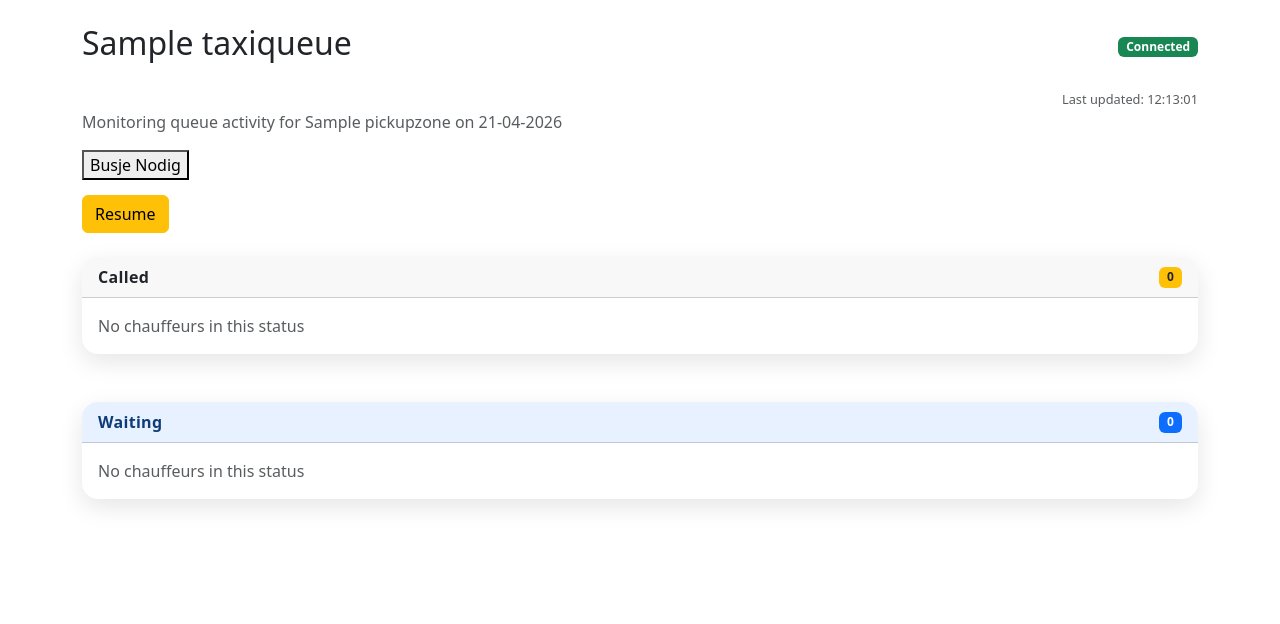
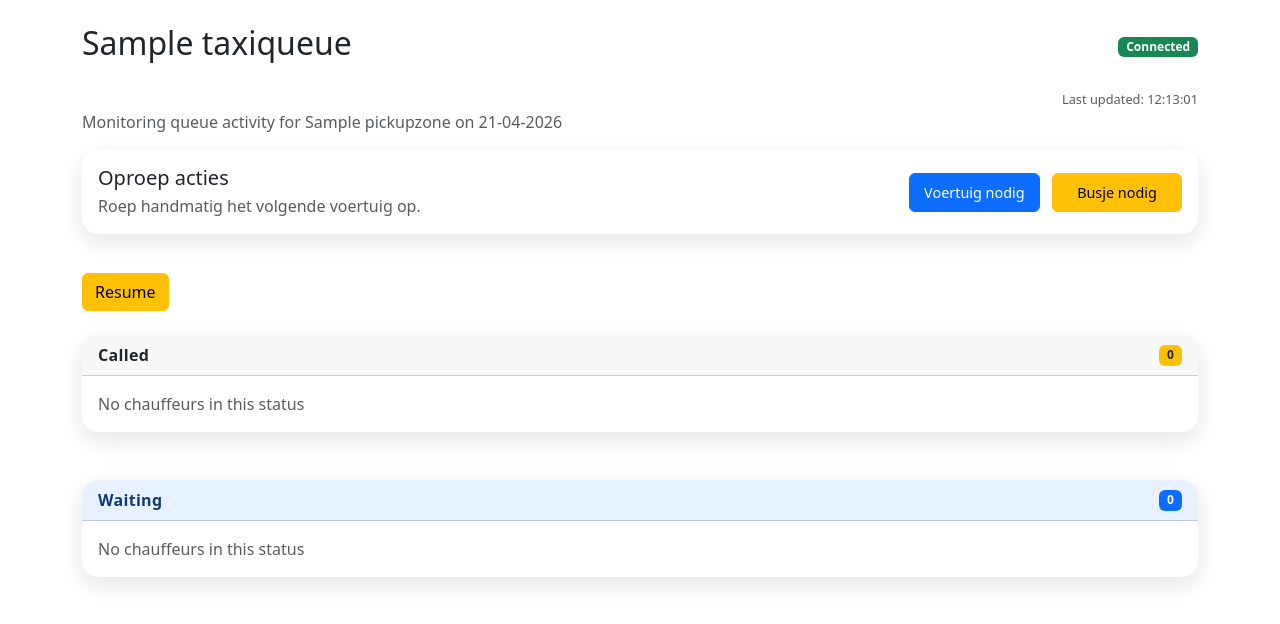
Before and after one commit to SineNomine998/taxibuffer, a Django app: page /control/queue/1/ in a window 1280 px wide. Shown: the part 56-680 px from the top of the page. Run offline with Django 5.2, Linux system fonts and the light colour scheme; a user stored in the database is signed in; tables that the repository leaves empty hold one stand-in row (values such as "Sample post"); data that the repository does not hold is empty.

Commit message:
Add manual vehicle calling buttons + adjust styles

```diff
--- a/control_panel/templates/control_panel/queue_monitor.html
+++ b/control_panel/templates/control_panel/queue_monitor.html
@@ -115,6 +115,33 @@
             font-weight: 700;
             color: #343a40;
         }
+
+        .operator-actions {
+            border: none;
+            border-radius: 16px;
+            box-shadow: 0 8px 24px rgba(0, 0, 0, 0.10);
+        }
+
+        .operator-action-buttons {
+            display: flex;
+            gap: 0.75rem;
+            flex-wrap: wrap;
+            justify-content: flex-end;
+        }
+
+        .operator-action-btn {
+            min-width: 110px;
+            padding: 0.4rem 0.75rem;
+            font-size: 0.85rem;
+        }
+
+        @media (min-width: 768px) {
+            .operator-action-btn {
+                min-width: 130px;
+                padding: 0.5rem 0.9rem;
+                font-size: 0.9rem;
+            }
+        }
     </style>
 </head>
 
@@ -155,25 +182,36 @@
             <span id="todayDate">{{ today_date }}</span>
         </p>
 
-        <button id="bypassBusjeBtn" data-queue-id="{{ queue.id }}">Busje Nodig</button>
-        <script>
-            document.getElementById('bypassBusjeBtn').addEventListener('click', function () {
-                const queueId = this.getAttribute('data-queue-id');
-                fetch(`/control/queue/${queueId}/busje/`, {
-                    method: "POST",
-                    headers: {
-                        'X-CSRFToken': '{{ csrf_token }}'
-                    }
-                }).then(r => r.json())
-                    .then(data => {
-                        if (data.success) {
-                            alert(data.message);
-                        } else {
-                            alert("Error: " + data.error);
-                        }
-                    });
-            });
-        </script>
+        <div class="operator-actions card mb-4">
+            <div class="card-body">
+                <div class="d-flex flex-column flex-md-row justify-content-between align-items-md-center gap-3">
+                    <div>
+                        <h5 class="mb-1">Oproep acties</h5>
+                        <p class="text-muted mb-0">Roep handmatig het volgende voertuig op.</p>
+                    </div>
+
+                    <div class="operator-action-buttons">
+                        <button
+                            type="button"
+                            id="callVehicleBtn"
+                            class="btn btn-primary operator-action-btn"
+                            data-queue-id="{{ queue.id }}"
+                        >
+                            Voertuig nodig
+                        </button>
+
+                        <button
+                            type="button"
+                            id="bypassBusjeBtn"
+                            class="btn btn-warning operator-action-btn"
+                            data-queue-id="{{ queue.id }}"
+                        >
+                            Busje nodig
+                        </button>
+                    </div>
+                </div>
+            </div>
+        </div>
 
         <form id="pauseForm{{ queue.id }}" class="pause-form" method="post" onsubmit="return false;">
             {% csrf_token %}
@@ -190,6 +228,67 @@
                 const v = document.cookie.match('(^|;)\\s*' + name + '\\s*=\\s*([^;]+)');
                 return v ? v.pop() : '';
             }
+
+            async function callQueueAction(queueId, actionUrl, buttonElement, loadingText) {
+                const originalText = buttonElement.textContent;
+                buttonElement.disabled = true;
+                buttonElement.textContent = loadingText;
+
+                try {
+                    const response = await fetch(actionUrl, {
+                        method: "POST",
+                        headers: {
+                            "X-CSRFToken": getCookie("csrftoken"),
+                            "Content-Type": "application/x-www-form-urlencoded; charset=UTF-8"
+                        }
+                    });
+
+                    const data = await response.json();
+
+                    if (data.success) {
+                        alert(data.message || "Actie uitgevoerd.");
+                    } else {
+                        alert("Error: " + (data.error || "Onbekende fout."));
+                    }
+                } catch (err) {
+                    console.error("Queue action error:", err);
+                    alert("Kon de actie niet uitvoeren.");
+                } finally {
+                    buttonElement.disabled = false;
+                    buttonElement.textContent = originalText;
+                }
+            }
+
+            document.addEventListener("DOMContentLoaded", function () {
+                const callVehicleBtn = document.getElementById("callVehicleBtn");
+                const bypassBusjeBtn = document.getElementById("bypassBusjeBtn");
+
+                if (callVehicleBtn) {
+                    callVehicleBtn.addEventListener("click", function () {
+                        const queueId = this.dataset.queueId;
+
+                        callQueueAction(
+                            queueId,
+                            `/control/queue/${queueId}/voertuig/`,
+                            this,
+                            "Oproepen..."
+                        );
+                    });
+                }
+
+                if (bypassBusjeBtn) {
+                    bypassBusjeBtn.addEventListener("click", function () {
+                        const queueId = this.dataset.queueId;
+
+                        callQueueAction(
+                            queueId,
+                            `/control/queue/${queueId}/busje/`,
+                            this,
+                            "Busje oproepen..."
+                        );
+                    });
+                }
+            });
 
             async function togglePause(queueId) {
                 const btn = document.getElementById('pauseBtn' + queueId);
--- a/control_panel/urls.py
+++ b/control_panel/urls.py
@@ -10,6 +10,7 @@ urlpatterns = [
     path("queue/<int:queue_id>/", views.QueueMonitorView.as_view(), name="queue_monitor"),
     path("api/queue/<int:queue_id>/status/", views.QueueStatusAPIView.as_view(), name="queue_status_api"),
     path("queue/<int:queue_id>/busje/", views.BypassBusjeView.as_view(), name="busje_management"),
+    path("queue/<int:queue_id>/voertuig/", views.BypassVehicleView.as_view(), name="vehicle_management"),
     path("queue/<int:queue_id>/toggle-pause/", views.PauseQueueView.as_view(), name="toggle_queue_pause"),
     path("queue/<int:queue_id>/toggle-activation/", views.ToggleQueueActivationView.as_view(), name="toggle_queue_activation"),
 ]
--- a/control_panel/views.py
+++ b/control_panel/views.py
@@ -9,6 +9,7 @@ from django.contrib.auth.decorators import user_passes_test
 from django.utils.decorators import method_decorator
 from django.contrib.auth.mixins import LoginRequiredMixin
 from accounts.models import ChauffeurVehicle, Officer, User
+from control_panel.services import send_notification_to_vehicle
 from queueing.models import QueueNotification, TaxiQueue, QueueEntry, PushSubscription
 from queueing.push_views import send_web_push
 from django.db.models import Subquery, OuterRef, IntegerField, Count, Q, Case, When, F, Value, CharField, DateTimeField
@@ -394,52 +395,31 @@ class BypassBusjeView(View):
                 .first()
             )
 
-            if busje_entry:
-                busje_entry.notify()
-                try:
-                    try:
-                        subs = PushSubscription.objects.filter(
-                            chauffeur=busje_entry.chauffeur
-                        )
-
-                        if subs.exists():
-                            payload = {
-                                "title": "U bent aan de beurt",
-                                "body": f"Ga naar ophaalzone: {busje_entry.queue.pickup_zone.name}",
-                                "url": f"/queueing/queue/{busje_entry.uuid}/",
-                                "tag": f"queue-{busje_entry.queue.id}",
-                                "vibrate": [300, 100, 300],
-                                "data": {
-                                    "url": f"/queueing/queue/{busje_entry.uuid}/",
-                                },
-                            }
-
-                            for s in subs:
-                                send_web_push(s.subscription_info, payload)
-                                plate = busje_entry.license_plate or "unknown"
-                                logger.info(
-                                    f"Push notification sent to {plate}"
-                                )
-                        else:
-                            plate = busje_entry.license_plate or "unknown"
-                            logger.warning(
-                                f"No push subscriptions found for chauffeur {plate}"
-                            )
-
-                    except ProgrammingError:
-                        logger.warning("PushSubscription table does not exist yet")
-
-                except Exception as push_exc:
-                    logger.exception(
-                        f"Failed to send web-push for busje_entry {busje_entry.id}: {push_exc}"
-                    )
-
-                return JsonResponse(
-                    {"success": True, "message": "Busje chauffeur notified!"}
-                )
-            else:
-                return JsonResponse(
-                    {"success": False, "error": "No busje chauffeur found in queue."}
-                )
+            result = send_notification_to_vehicle(busje_entry, True)
+            return JsonResponse(result)
         except Exception as e:
             return JsonResponse({"success": False, "error": str(e)}, status=400)
+
+
+@method_decorator(user_passes_test(is_officer), name="dispatch")
+class BypassVehicleView(View):
+    """
+    When an officer triggers this view, the first vehicle ("voertuig") in the specified queue is popped
+    and notified immediately. (hopefully :crossed_fingers:)
+    """
+
+    def post(self, request, queue_id):
+        try:
+            queue = get_object_or_404(TaxiQueue, id=queue_id, active=True)
+            vehicle_entry = (
+                queue.queueentry_set.filter(
+                    status=QueueEntry.Status.WAITING,
+                )
+                .order_by("created_at")
+                .first()
+            )
+
+            result = send_notification_to_vehicle(vehicle_entry, False)
+            return JsonResponse(result)
+        except Exception as e:
+            return JsonResponse({"success": False, "error": str(e)}, status=400)
```
Also changed, not shown: control_panel/services.py (added, +59 -0 lines).
